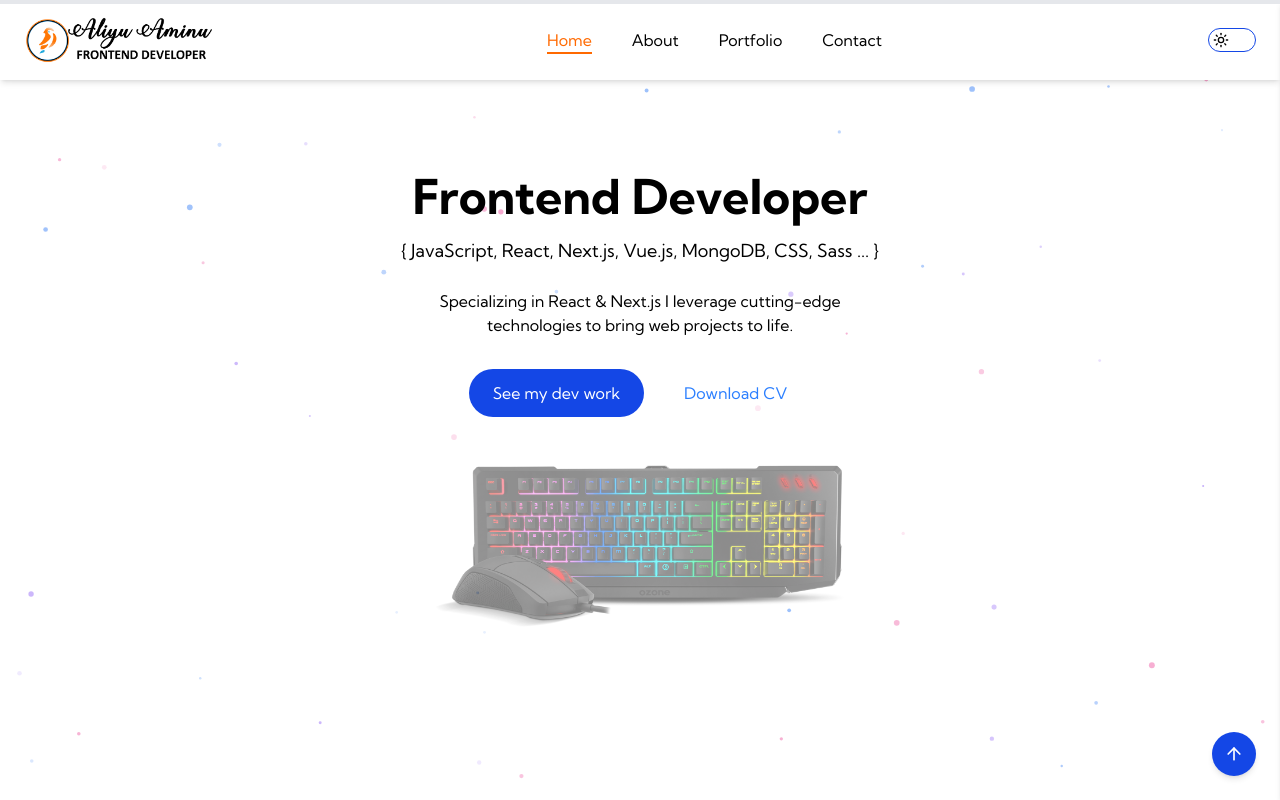
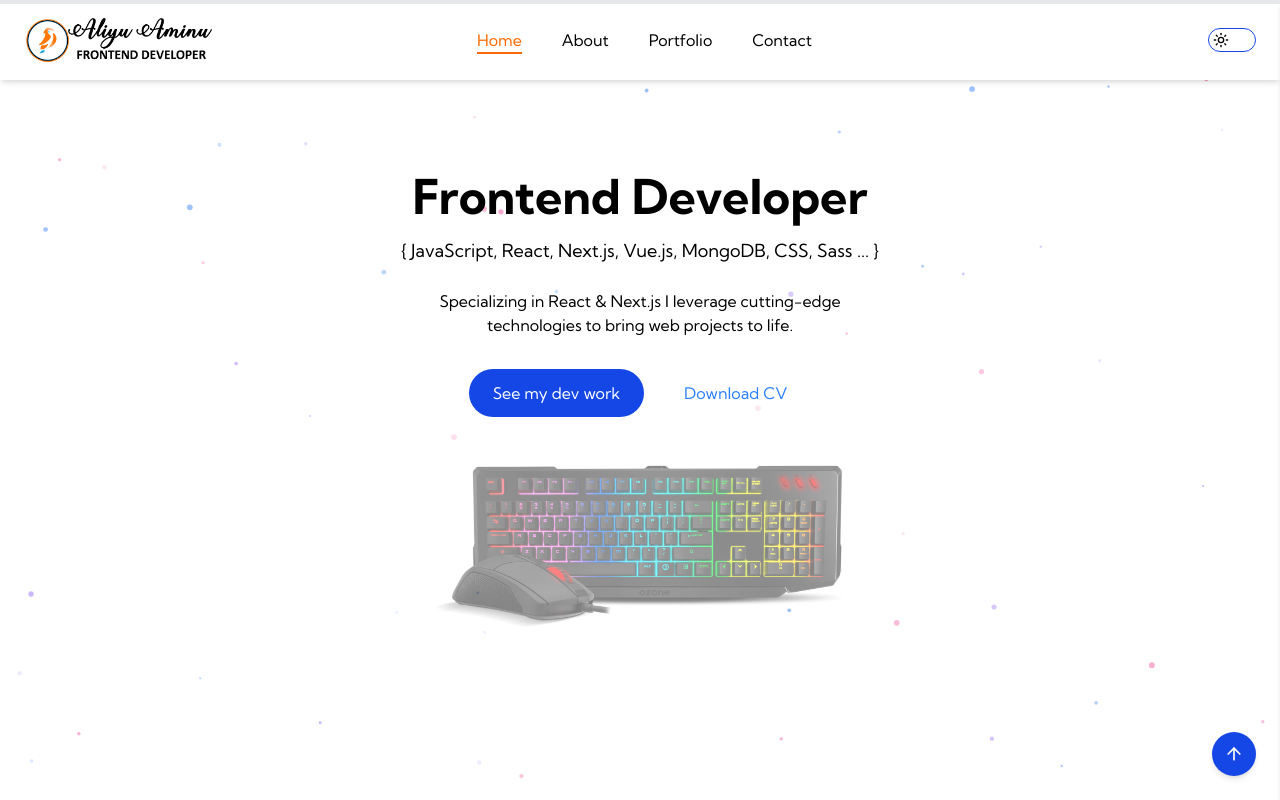
Before and after one commit to AdavatuAminu/Ali-React-Portfolio, a React (Vite) app in the folder portfolio/: page / in a window 1280 px wide. Shown: the top 800 px of the page. Built offline with nearby package versions, Linux system fonts and the light colour scheme.

Commit message:
Align the header navigation bars center

```diff
--- a/portfolio/src/components/Header.jsx
+++ b/portfolio/src/components/Header.jsx
@@ -20,7 +20,7 @@ function Header({ darkMode, setDarkMode, activeSection, setActiveSection }) {
                 </div>
 
                 {/* Desktop Nav */}
-                <ul className="hidden md:flex gap-10 text-md font-medium">
+                <ul className="hidden md:flex gap-10 text-md font-medium mr-35">
                     {menuLinks.map((route) => (
                         <li key={route}>
                             <a
```
